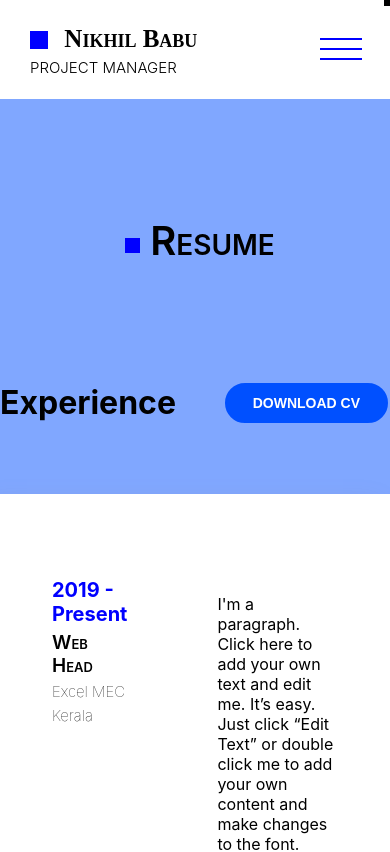
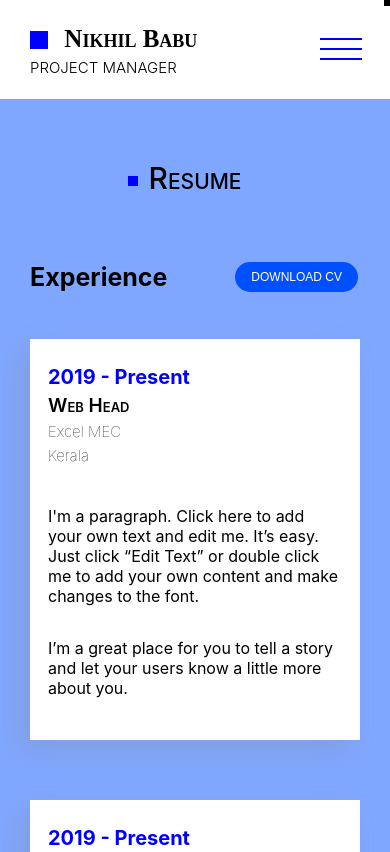
Before and after one commit to Nikhil713/Portfolio, a React (Create React App) app in the folder website/: page /resume in a window 390 px wide. Shown: the top 852 px of the page. Built offline with nearby package versions, Linux system fonts and the light colour scheme.

Commit message:
Changes done for mobile view

```diff
--- a/website/src/components/experience-card/style.module.css
+++ b/website/src/components/experience-card/style.module.css
@@ -51,3 +51,60 @@
     display: flex;
     flex-direction: column;
 }
+
+@media only screen and (max-width:900px){
+
+.experience-card {
+    height: auto;
+    width: auto;
+
+    margin: 30px 0;
+    padding: 1rem 0.5rem;
+
+    display: flex;
+    flex-direction: column;
+    justify-content: space-between;
+
+    background-color: white;
+    box-shadow: -11.31px 11.31px 25px 0px rgba(138,131,124,0.23);
+}
+
+.experience-card > div {
+    margin: 10px;
+}
+
+.card-left {
+    display: flex;
+    flex-direction: column;
+}
+
+.card-left h1{
+    margin: 0;
+
+    font-size: 20px;
+    color: blue;
+}
+
+.card-left h2{
+    margin: 5px 0;
+
+    font-size: 19px;
+    font-weight: 600;
+    font-variant-caps: petite-caps;
+}
+
+.card-left h3{
+    font-size: 15px;
+    font-weight: 100;
+    margin: 0;
+}
+
+.card-right{
+    max-width: 400px;
+
+    padding-left: 0px;
+
+    display: flex;
+    flex-direction: column;
+}
+}
--- a/website/src/pages/resume/style.module.css
+++ b/website/src/pages/resume/style.module.css
@@ -1,4 +1,3 @@
-
 .resume-container {
     width: 100%;
     /* height: fit-content; */
@@ -15,9 +14,7 @@
 .blue-square {
     height: 15px;
     width: 15px;
-
     margin: 10px 10px 0 10px;
-
     background-color: blue;
 }
 
@@ -25,7 +22,7 @@
     font-variant-caps: petite-caps;
 }
 
-.header-title > h1 {
+.header-title>h1 {
     font-size: 40px;
     font-weight: 600;
 }
@@ -54,23 +51,18 @@
     width: 100%;
 }
 
-.resume-button{
+.resume-button {
     /* height: fit-content; */
     /* width: fit-content; */
-
     /* margin: 10px; */
     padding: 0.75rem 1.75rem;
-
     display: flex;
     justify-content: center;
     align-items: center;
-
     font-family: sans-serif;
     font-size: 14px;
     font-weight: 700;
-
     cursor: pointer;
-
     border: 2px solid rgb(128, 167, 255);
     border-radius: 100px;
     background-color: rgba(0, 80, 255, 1);
@@ -91,3 +83,79 @@
     align-items: center;
     /* padding: 10px; */
 }
+
+@media only screen and (max-width:900px) {
+    .resume-header {
+        padding-top: 40px;
+        margin-right: 30px;
+    }
+
+    .blue-square {
+        height: 10px;
+        width: 10px;
+        margin: 6px 10px 0 10px;
+        background-color: blue;
+    }
+
+    .header-title {
+        font-variant-caps: petite-caps;
+    }
+
+    .header-title>h1 {
+        font-size: 30px;
+        font-weight: 500;
+    }
+
+    .resume-body {
+        margin: 0 30px;
+    }
+
+    .experience {
+        display: flex;
+        flex-direction: column;
+        justify-content: center;
+        align-items: center;
+        width: auto;
+    }
+
+    .experience-header {
+        display: flex;
+        justify-content: space-between;
+        align-items: center;
+        margin-top: 30px;
+        /* width: 500px; */
+        width: 100%;
+    }
+
+    .experience-header > h1{
+        font-size: 25px;
+    }
+
+    .resume-button {
+        padding: 0.5rem 1rem;
+        display: flex;
+        justify-content: center;
+        align-items: center;
+        font-family: sans-serif;
+        font-size: 12px;
+        font-weight: 400;
+        cursor: pointer;
+        border: 2px solid rgb(128, 167, 255);
+        border-radius: 100px;
+        background-color: rgba(0, 80, 255, 1);
+        color: white;
+    }
+    .resume-button:hover {
+        border: 2px solid blue;
+        background: transparent;
+        color: black;
+        transition: 0.4s;
+    }
+    .experience-body {
+        display: flex;
+        flex-direction: column;
+        justify-content: center;
+        align-items: center;
+        /* padding: 10px; */
+    }
+}
```
